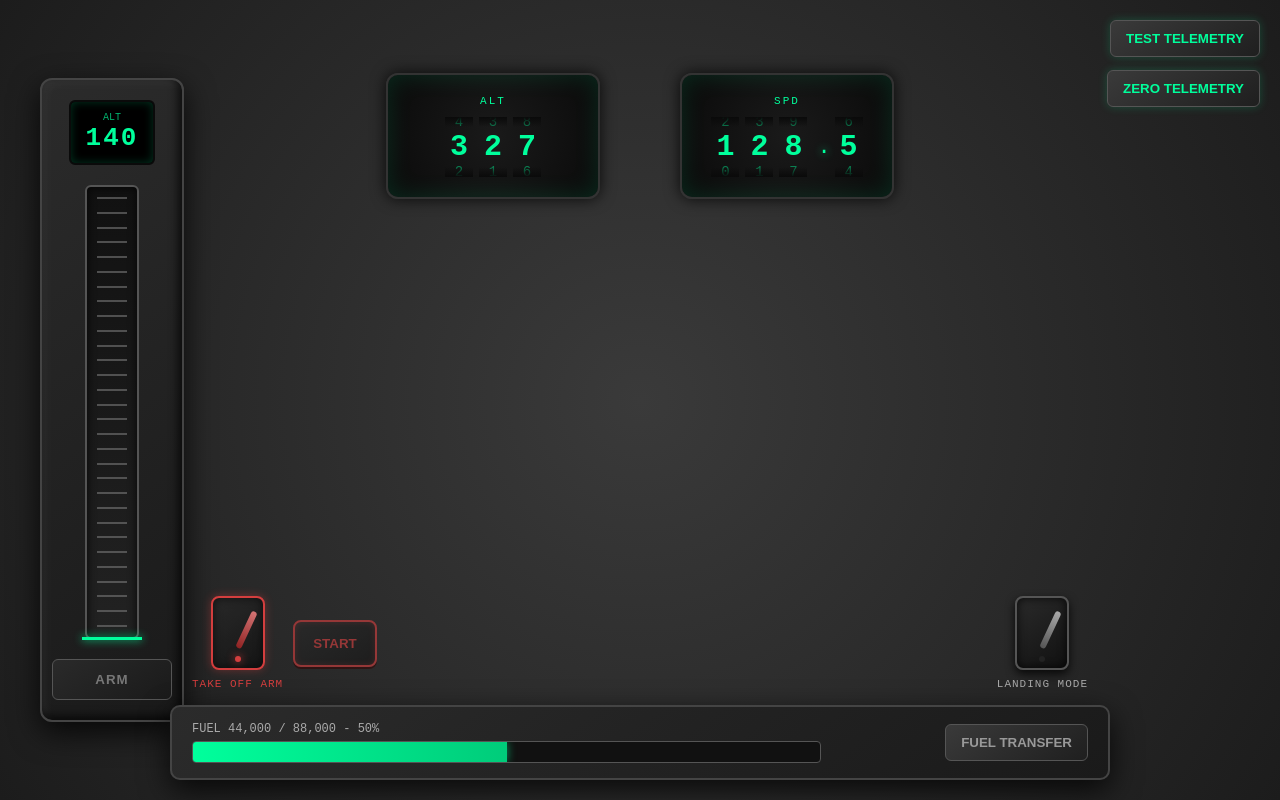
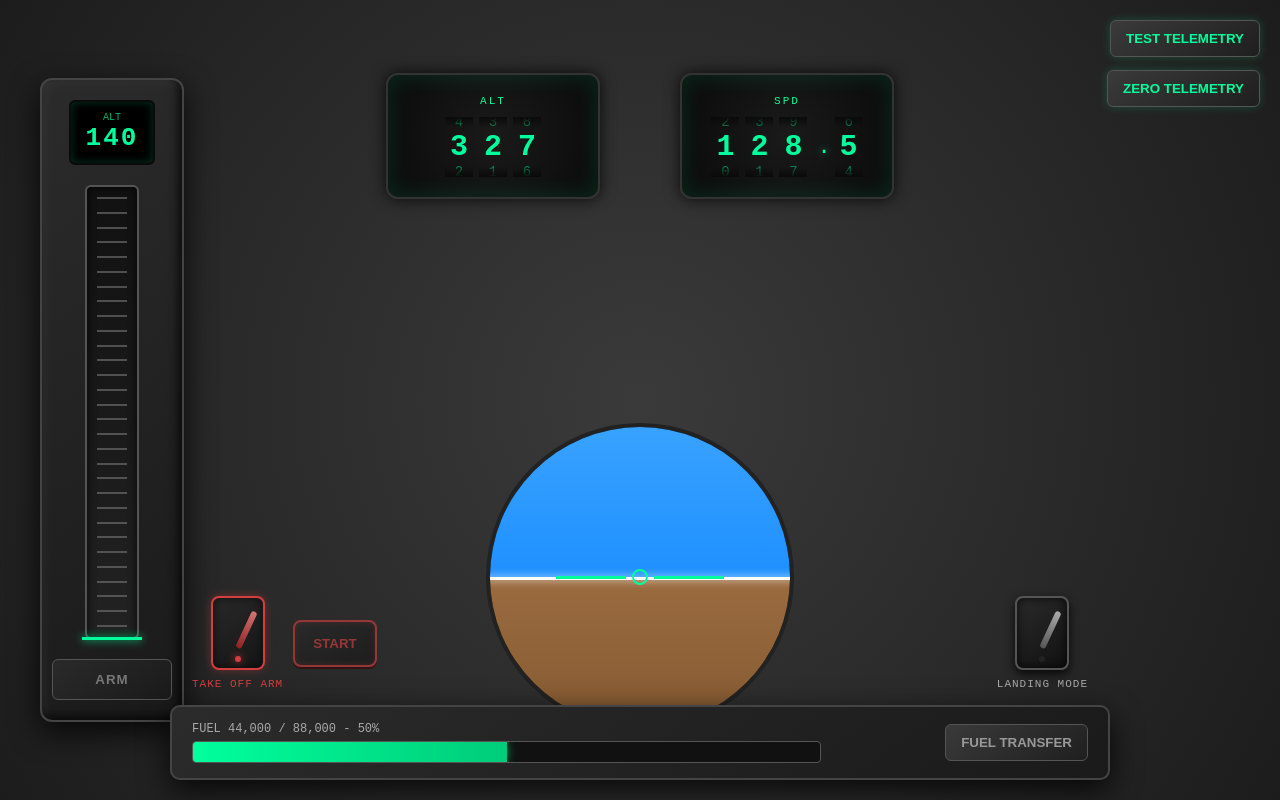
Before and after one commit to fanecovsf/external-cockpit, a Vue app in the folder frontend/cockpit/: page / in a window 1280 px wide. Built offline with nearby package versions, Linux system fonts and the light colour scheme; no server answers.

Commit message:
feat: artificial horizon implementation

```diff
--- a/frontend/cockpit/src/App.vue
+++ b/frontend/cockpit/src/App.vue
@@ -5,9 +5,12 @@ import {
   connectTelemetry,
   disconnectTelemetry,
 } from "./services/telemetrySocket";
+import ArtificialHorizon from "./components/ArtificialHorizon.vue";
 
 const altitudeAnimFrame = ref(null);
 const speedAnimFrame = ref(null);
+const telemetryPitch = ref(0);
+const telemetryRoll = ref(0);
 
 const handleTelemetry = (data) => {
   if (data.schema == "telemetry") {
@@ -21,6 +24,14 @@ const handleTelemetry = (data) => {
 
     if (data.fuel !== undefined) {
       fuel.value = data.fuel;
+    }
+
+    if (data.pitch !== undefined) {
+      telemetryPitch.value = data.pitch;
+    }
+
+    if (data.roll !== undefined) {
+      telemetryRoll.value = data.roll;
     }
   }
 };
@@ -288,6 +299,10 @@ watch(telemetrySpeed, (newVal) => {
             </div>
           </div>
         </div>
+      </div>
+
+      <div class="horizon-wrapper">
+        <ArtificialHorizon :pitch="telemetryPitch" :roll="telemetryRoll" />
       </div>
     </div>
 
@@ -931,4 +946,11 @@ watch(telemetrySpeed, (newVal) => {
     0 2px 0 #300,
     inset 0 0 6px #ff444444;
 }
+
+.horizon-wrapper {
+  position: absolute;
+  left: 50%;
+  top: 400%;
+  transform: translate(-50%, -50%);
+}
 </style>
--- /dev/null
+++ b/frontend/cockpit/src/components/ArtificialHorizon.vue
@@ -0,0 +1,200 @@
+<script setup>
+import { ref, computed, onMounted } from "vue";
+
+const props = defineProps({
+  pitch: { type: Number, default: 0 },
+  roll: { type: Number, default: 0 },
+});
+
+const displayPitch = ref(0);
+const displayRoll = ref(0);
+
+const SMOOTH = 0.05;
+
+function lerp(current, target, factor) {
+  return current + (target - current) * factor;
+}
+
+function animate() {
+  displayPitch.value = lerp(displayPitch.value, props.pitch, SMOOTH);
+  displayRoll.value = lerp(displayRoll.value, props.roll, SMOOTH);
+  requestAnimationFrame(animate);
+}
+
+onMounted(() => animate());
+
+// escala visual
+const pitchOffset = computed(() => displayPitch.value * 140);
+const rollRotation = computed(() => displayRoll.value * 180);
+
+// linhas de pitch (de -90 até +90)
+const pitchLines = Array.from({ length: 19 }, (_, i) => (i - 9) * 10);
+</script>
+
+<template>
+  <div class="horizon">
+    <!-- ROLL SCALE -->
+    <div class="roll-scale">
+      <div
+        v-for="r in [-60, -45, -30, -20, -10, 0, 10, 20, 30, 45, 60]"
+        :key="r"
+        class="roll-tick"
+        :style="{ transform: `rotate(${r}deg)` }"
+      >
+        <div class="tick-line"></div>
+      </div>
+    </div>
+
+    <!-- MUNDO -->
+    <div
+      class="horizon-inner"
+      :style="{
+        transform: `rotate(${rollRotation}deg) translateY(${pitchOffset}px)`,
+      }"
+    >
+      <div class="sky"></div>
+      <div class="ground"></div>
+
+      <!-- LINHAS DE PITCH -->
+      <div
+        v-for="p in pitchLines"
+        :key="p"
+        class="pitch-line"
+        :style="{ top: `${50 - p * 2}%` }"
+      >
+        <div class="line-mark"></div>
+        <span v-if="p % 20 === 0 && p !== 0" class="pitch-text">
+          {{ Math.abs(p) }}
+        </span>
+      </div>
+
+      <!-- HORIZONTE -->
+      <div class="main-line"></div>
+    </div>
+
+    <!-- AVIÃO -->
+    <div class="aircraft">
+      <div class="wing"></div>
+      <div class="center"></div>
+      <div class="wing"></div>
+    </div>
+  </div>
+</template>
+
+<style scoped>
+.horizon {
+  width: 300px;
+  height: 300px;
+  border-radius: 50%;
+  overflow: hidden;
+  border: 4px solid #222;
+  position: relative;
+  background: black;
+  box-shadow: inset 0 0 30px #000;
+}
+
+/* escala de roll */
+.roll-scale {
+  position: absolute;
+  width: 100%;
+  height: 100%;
+  pointer-events: none;
+}
+
+.roll-tick {
+  position: absolute;
+  width: 100%;
+  height: 100%;
+}
+
+.tick-line {
+  position: absolute;
+  top: 5px;
+  left: 50%;
+  width: 2px;
+  height: 12px;
+  background: white;
+}
+
+/* mundo */
+.horizon-inner {
+  position: absolute;
+  width: 300%;
+  height: 300%;
+  top: -100%;
+  left: -100%;
+}
+
+/* céu infinito */
+.sky {
+  position: absolute;
+  width: 100%;
+  height: 50%;
+  background: linear-gradient(#6ec6ff, #1e90ff);
+}
+
+/* chão infinito */
+.ground {
+  position: absolute;
+  bottom: 0;
+  width: 100%;
+  height: 50%;
+  background: linear-gradient(#9b6b3f, #5a3a1a);
+}
+
+/* linha principal */
+.main-line {
+  position: absolute;
+  top: 50%;
+  width: 100%;
+  height: 3px;
+  background: white;
+  box-shadow: 0 0 8px white;
+}
+
+/* linhas de pitch */
+.pitch-line {
+  position: absolute;
+  width: 100%;
+  display: flex;
+  align-items: center;
+  justify-content: center;
+}
+
+.line-mark {
+  width: 80px;
+  height: 2px;
+  background: white;
+}
+
+.pitch-text {
+  position: absolute;
+  right: 10px;
+  font-size: 12px;
+  color: white;
+}
+
+/* avião */
+.aircraft {
+  position: absolute;
+  top: 50%;
+  left: 50%;
+  transform: translate(-50%, -50%);
+  display: flex;
+  align-items: center;
+}
+
+.wing {
+  width: 70px;
+  height: 3px;
+  background: #00ff9c;
+}
+
+.center {
+  width: 12px;
+  height: 12px;
+  border: 2px solid #00ff9c;
+  border-radius: 50%;
+  margin: 0 6px;
+}
+</style>
```
Also changed, not shown: 2 other files (tests, documents, lock files or other folders).
